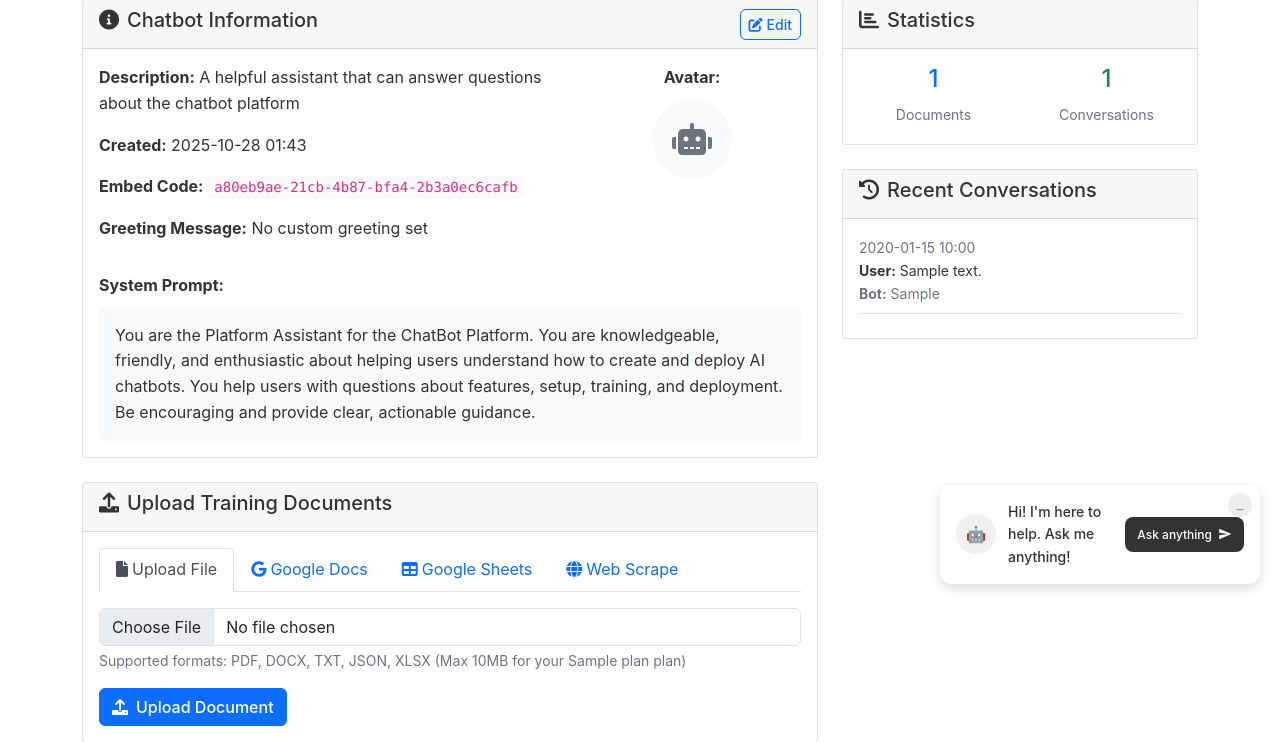
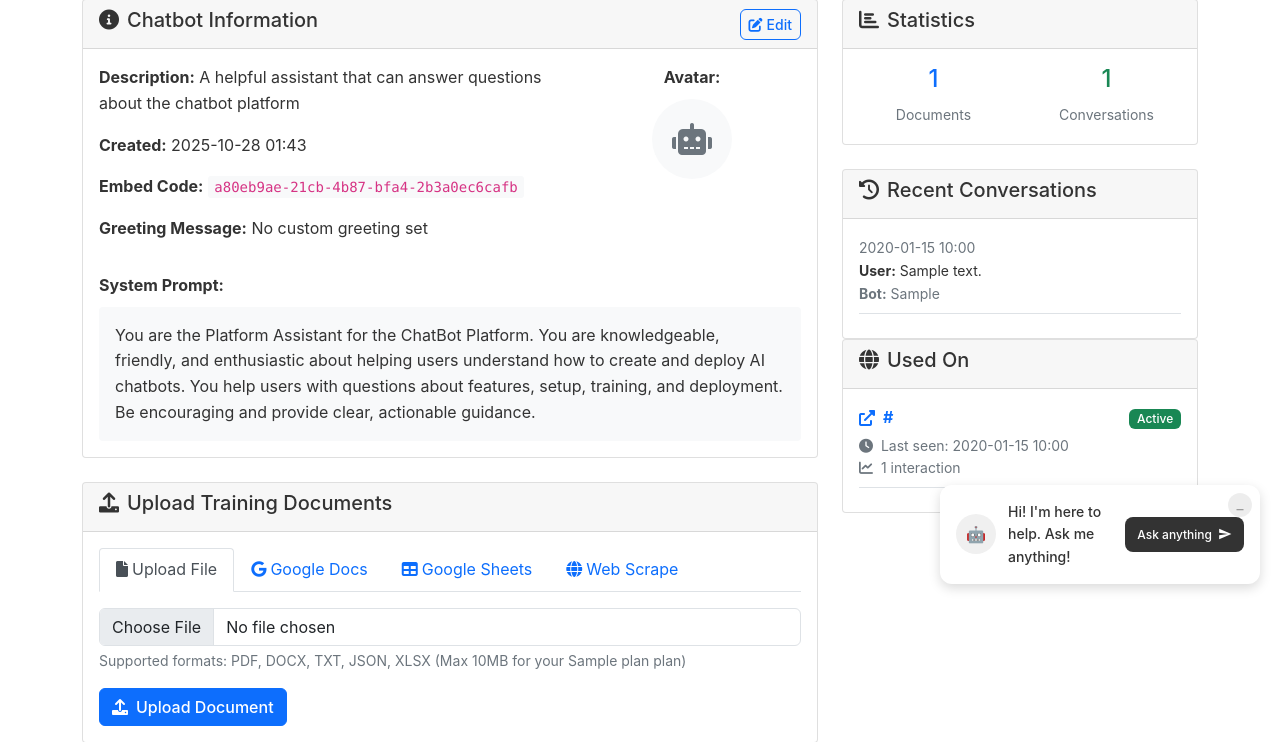
Before and after one commit to hifarrer/chatbot-platform, a Flask app: page /chatbot/1 in a window 1280 px wide. Shown: the part 196-938 px from the top of the page. Run offline with Flask 3, Linux system fonts and the light colour scheme; a user stored in the database is signed in; tables that the repository leaves empty hold one stand-in row (values such as "Sample post"); grey boxes marked "Sample" are stand-in pictures; some libraries are stand-ins or nearby versions.

Commit message:
10212025 2

```diff
--- a/app.py
+++ b/app.py
@@ -78,6 +78,20 @@ class Conversation(db.Model):
     bot_response = db.Column(db.Text, nullable=False)
     timestamp = db.Column(db.DateTime, default=datetime.utcnow)
     response_status = db.Column(db.String(20), default='active')  # 'active', 'resolved', 'pending'
+
+class ChatbotUsage(db.Model):
+    id = db.Column(db.Integer, primary_key=True)
+    chatbot_id = db.Column(db.Integer, db.ForeignKey('chatbot.id'), nullable=False)
+    website_url = db.Column(db.String(500), nullable=False)
+    website_domain = db.Column(db.String(255), nullable=False)
+    website_title = db.Column(db.String(255), nullable=True)
+    first_seen = db.Column(db.DateTime, default=datetime.utcnow)
+    last_seen = db.Column(db.DateTime, default=datetime.utcnow)
+    usage_count = db.Column(db.Integer, default=1)
+    is_active = db.Column(db.Boolean, default=True)
+
+    # Relationships
+    chatbot = db.relationship('Chatbot', backref='usage_tracking')
 
 class Plan(db.Model):
     id = db.Column(db.Integer, primary_key=True)
@@ -421,6 +435,49 @@ def is_valid_chatbot_name(name):
 
     return True, "Valid"
 
+def track_chatbot_usage(chatbot_id, website_url):
+    """Track where a chatbot is being used"""
+    try:
+        from urllib.parse import urlparse
+
+        # Parse the URL to get domain
+        parsed_url = urlparse(website_url)
+        domain = parsed_url.netloc
+
+        # Skip tracking for localhost and our own domain
+        if domain in ['localhost', '127.0.0.1', '0.0.0.0'] or domain.endswith('.local'):
+            return
+
+        # Check if usage already exists
+        existing_usage = ChatbotUsage.query.filter_by(
+            chatbot_id=chatbot_id,
+            website_domain=domain
+        ).first()
+
+        if existing_usage:
+            # Update existing usage
+            existing_usage.last_seen = datetime.utcnow()
+            existing_usage.usage_count += 1
+            existing_usage.is_active = True
+        else:
+            # Create new usage record
+            usage = ChatbotUsage(
+                chatbot_id=chatbot_id,
+                website_url=website_url,
+                website_domain=domain,
+                website_title=None,  # Could be populated later with web scraping
+                first_seen=datetime.utcnow(),
+                last_seen=datetime.utcnow(),
+                usage_count=1,
+                is_active=True
+            )
+            db.session.add(usage)
+
+        db.session.commit()
+    except Exception as e:
+        print(f"Error tracking chatbot usage: {e}")
+        # Don't fail the main request if tracking fails
+
 def create_app():
     app = Flask(__name__)
     app.config['SECRET_KEY'] = os.environ.get('SECRET_KEY', 'your-secret-key-change-in-production')
@@ -1187,6 +1244,9 @@ Best regards,
         documents = Document.query.filter_by(chatbot_id=chatbot.id).all()
         conversations = Conversation.query.filter_by(chatbot_id=chatbot.id).order_by(Conversation.timestamp.desc()).limit(50).all()
 
+        # Get usage tracking data
+        usage_data = ChatbotUsage.query.filter_by(chatbot_id=chatbot.id, is_active=True).order_by(ChatbotUsage.last_seen.desc()).all()
+
         # Get homepage chatbot settings
         homepage_chatbot_id = get_setting('homepage_chatbot_id')
         homepage_chatbot_title = get_setting('homepage_chatbot_title', 'Platform Assistant')
@@ -1204,6 +1264,7 @@ Best regards,
                              chatbot=chatbot,
                              documents=documents,
                              conversations=conversations,
+                             usage_data=usage_data,
                              homepage_chatbot=homepage_chatbot,
                              homepage_chatbot_title=homepage_chatbot_title,
                              homepage_chatbot_placeholder=homepage_chatbot_placeholder)
@@ -1215,6 +1276,9 @@ Best regards,
         documents = Document.query.filter_by(chatbot_id=chatbot_id).all()
         conversations = Conversation.query.filter_by(chatbot_id=chatbot_id).order_by(Conversation.timestamp.desc()).limit(50).all()
 
+        # Get usage tracking data
+        usage_data = ChatbotUsage.query.filter_by(chatbot_id=chatbot_id, is_active=True).order_by(ChatbotUsage.last_seen.desc()).all()
+
         # Get homepage chatbot settings
         homepage_chatbot_id = get_setting('homepage_chatbot_id')
         homepage_chatbot_title = get_setting('homepage_chatbot_title', 'Platform Assistant')
@@ -1232,6 +1296,7 @@ Best regards,
                              chatbot=chatbot,
                              documents=documents,
                              conversations=conversations,
+                             usage_data=usage_data,
                              homepage_chatbot=homepage_chatbot,
                              homepage_chatbot_title=homepage_chatbot_title,
                              homepage_chatbot_placeholder=homepage_chatbot_placeholder)
@@ -1844,6 +1909,26 @@ Best regards,
         flash('Chatbot deleted successfully!')
         return redirect(url_for('dashboard'))
 
+    @app.route('/api/track-usage/<embed_code>', methods=['POST'])
+    def track_usage_api(embed_code):
+        """API endpoint to manually track chatbot usage"""
+        try:
+            chatbot = Chatbot.query.filter_by(embed_code=embed_code).first()
+            if not chatbot:
+                return jsonify({'error': 'Chatbot not found'}), 404
+
+            data = request.get_json()
+            website_url = data.get('website_url') if data else request.headers.get('Referer')
+
+            if website_url:
+                track_chatbot_usage(chatbot.id, website_url)
+                return jsonify({'success': True, 'message': 'Usage tracked successfully'})
+            else:
+                return jsonify({'error': 'No website URL provided'}), 400
+
+        except Exception as e:
+            return jsonify({'error': str(e)}), 500
+
     @app.route('/api/chat/<embed_code>', methods=['POST'])
     def chat_api(embed_code):
         try:
@@ -1854,6 +1939,11 @@ Best regards,
             # Allow chatbots with custom prompts to work even without training
             if not chatbot.is_trained and not chatbot.system_prompt:
                 return jsonify({'error': 'Chatbot is not trained yet. Please upload documents and train the chatbot first, or set a system prompt.'}), 400
+
+            # Track usage if referer is provided
+            referer = request.headers.get('Referer')
+            if referer:
+                track_chatbot_usage(chatbot.id, referer)
 
             data = request.get_json()
             if not data:
--- a/templates/chatbot_details.html
+++ b/templates/chatbot_details.html
@@ -447,6 +447,50 @@
                 {% endif %}
             </div>
         </div>
+
+        <!-- Used On Widget -->
+        <div class="card">
+            <div class="card-header">
+                <h5><i class="fas fa-globe me-2"></i>Used On</h5>
+            </div>
+            <div class="card-body">
+                {% if usage_data %}
+                    <div style="max-height: 400px; overflow-y: auto;">
+                        {% for usage in usage_data %}
+                        <div class="border-bottom pb-2 mb-2">
+                            <div class="d-flex justify-content-between align-items-start">
+                                <div class="flex-grow-1">
+                                    <div class="d-flex align-items-center mb-1">
+                                        <i class="fas fa-external-link-alt me-2 text-primary"></i>
+                                        <a href="{{ usage.website_url }}" target="_blank" class="text-decoration-none fw-bold">
+                                            {{ usage.website_domain }}
+                                        </a>
+                                    </div>
+                                    <div class="small text-muted">
+                                        <i class="fas fa-clock me-1"></i>
+                                        Last seen: {{ usage.last_seen.strftime('%Y-%m-%d %H:%M') }}
+                                    </div>
+                                    <div class="small text-muted">
+                                        <i class="fas fa-chart-line me-1"></i>
+                                        {{ usage.usage_count }} interaction{{ 's' if usage.usage_count != 1 else '' }}
+                                    </div>
+                                </div>
+                                <div class="text-end">
+                                    <span class="badge bg-success">Active</span>
+                                </div>
+                            </div>
+                        </div>
+                        {% endfor %}
+                    </div>
+                {% else %}
+                    <div class="text-center py-3">
+                        <i class="fas fa-globe fa-2x text-muted mb-2"></i>
+                        <p class="text-muted small">No websites detected yet</p>
+                        <p class="text-muted small">Usage tracking will appear here once your chatbot is embedded on websites</p>
+                    </div>
+                {% endif %}
+            </div>
+        </div>
     </div>
 </div>
 
```
Also changed, not shown: migrate_add_usage_tracking.py (added, +34 -0 lines).
